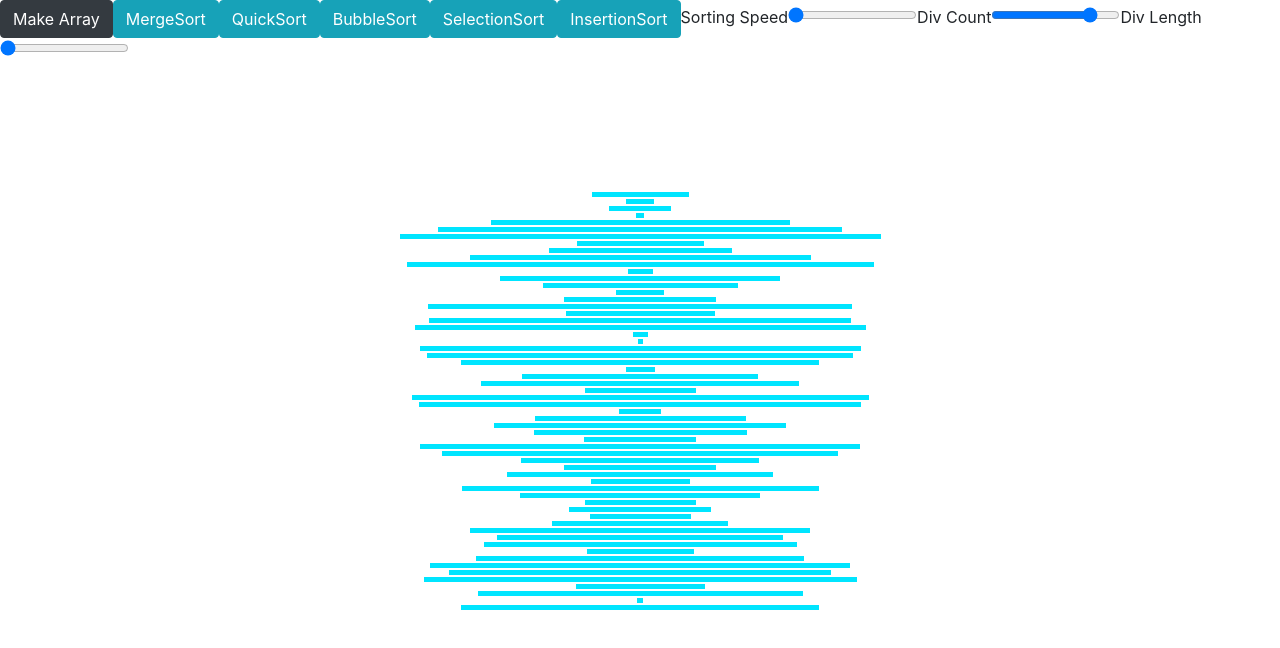
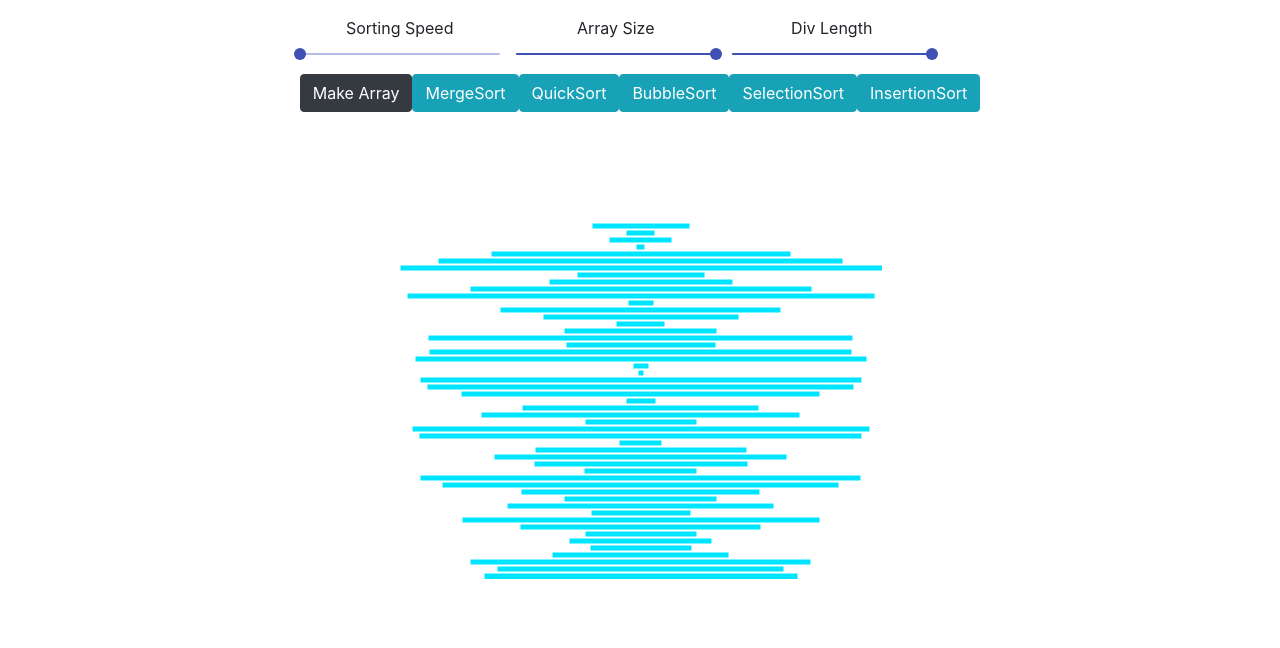
Before and after one commit to ElvisHernandez/AlgoVisualizer, a React (Create React App) app: page / in a window 1280 px wide. Shown: the top 648 px of the page. Built offline with nearby package versions, Linux system fonts and the light colour scheme.

Commit message:
added material ui for slider components

```diff
--- a/package.json
+++ b/package.json
@@ -3,6 +3,7 @@
   "version": "0.1.0",
   "private": true,
   "dependencies": {
+    "@material-ui/core": "^4.9.14",
     "@types/node": "^12.0.0",
     "@types/react": "^16.9.0",
     "@types/react-dom": "^16.9.0",
--- a/src/App.tsx
+++ b/src/App.tsx
@@ -4,7 +4,7 @@ import ArrayElements from "./components/ArrayElements/ArrayElements";
 function App() {
   function computeDivCount(): number {
     const { height } = window.screen;
-    const heightRange = height * 0.7;
+    const heightRange = height * 0.6;
     // divide by 7 because thats approximately how many vertical
     // pixels a single ArrayElement component takes up
     const divRange = Math.floor(heightRange / 7);
--- a/src/components/ArrayElements/ArrayElements.module.css
+++ b/src/components/ArrayElements/ArrayElements.module.css
@@ -1,13 +1,21 @@
+.controls {
+  /* display: flex; */
+  /* align-items: center; */
+}
+
 .bars {
   position: fixed;
+  bottom: 0;
   display: flex;
   flex-direction: row-reverse;
+  /* justify-content: end; */
   align-items: center;
-  height: 100vh;
+  height: 100%;
   transform: rotate(-90deg);
 }
 
 .content {
   display: flex;
   justify-content: center;
+  height: 100%;
 }
--- a/src/components/ArrayElements/ArrayElements.tsx
+++ b/src/components/ArrayElements/ArrayElements.tsx
@@ -49,7 +49,26 @@ const ArrayElements: React.FC<ArrayElementsProps> = ({
 
   return (
     <div data-testid="array-elements" className={styles.content}>
-      <div>
+      <div className={styles.controls}>
+        <div
+          style={{ display: "flex", flexDirection: "row", marginTop: "1rem" }}
+        >
+          <SpeedSlider delay={delay} setDelay={setDelay} />
+          <DivCountSlider
+            makeArray={makeArray}
+            defaultDivCount={defaultDivCount}
+            divLength={divLength}
+            divCount={divCount}
+            setDivCount={setDivCount}
+          />
+          <DivLengthSlider
+            makeArray={makeArray}
+            defaultDivLength={defaultDivLength}
+            divCount={divCount}
+            divLength={divLength}
+            setDivLength={setDivLength}
+          />
+        </div>
         <button
           className="btn btn-dark"
           onClick={() => makeArray(divCount, divLength)}
@@ -62,19 +81,6 @@ const ArrayElements: React.FC<ArrayElementsProps> = ({
         <BubbleSortButton {...sortingProps} name="BubbleSort" />
         <SelectionSortButton {...sortingProps} name="SelectionSort" />
         <InsertionSortButton {...sortingProps} name="InsertionSort" />
-        <SpeedSlider delay={delay} setDelay={setDelay} />
-        <DivCountSlider
-          makeArray={makeArray}
-          defaultDivCount={defaultDivCount}
-          divLength={divLength}
-          setDivCount={setDivCount}
-        />
-        <DivLengthSlider
-          makeArray={makeArray}
-          defaultDivLength={divLength}
-          divCount={divCount}
-          setDivLength={setDivLength}
-        />
       </div>
       <div className={styles.bars}>{sourceArray.map((bar) => bar)}</div>
     </div>
--- a/src/components/DivCountSlider/DivCountSlider.tsx
+++ b/src/components/DivCountSlider/DivCountSlider.tsx
@@ -1,35 +1,48 @@
-import * as React from "react";
+import React from "react";
+import { makeStyles } from "@material-ui/core/styles";
+import Slider from "@material-ui/core/Slider";
 
 export interface DivCountSliderProps {
   makeArray: (divCount: number, divLength: number) => void;
   defaultDivCount: number;
   divLength: number;
+  divCount: number;
   setDivCount: React.Dispatch<React.SetStateAction<number>>;
 }
+
+const useStyles = makeStyles({
+  root: {
+    width: 200,
+    textAlign: "center",
+    marginLeft: "1rem",
+  },
+});
 
 const DivCountSlider: React.FC<DivCountSliderProps> = ({
   makeArray,
   defaultDivCount,
   divLength,
+  divCount,
   setDivCount,
 }) => {
-  function handleChange(e: any) {
-    const { value } = e.target;
-    setDivCount(value);
-    makeArray(value, divLength);
+  const classes = useStyles();
+
+  function handleChange(e: any, newValue: number | number[]) {
+    setDivCount(newValue as number);
+    makeArray(newValue as number, divLength);
   }
 
   return (
-    <>
-      <label htmlFor="div-count-slider">Div Count</label>
-      <input
+    <div className={classes.root}>
+      <p style={{ margin: "0" }}>Array Size</p>
+      <Slider
         id="div-count-slider"
-        type="range"
-        min="10"
+        value={divCount}
+        min={10}
         max={defaultDivCount}
         onChange={handleChange}
       />
-    </>
+    </div>
   );
 };
 
--- a/src/components/DivLengthSlider/DivLengthSlider.tsx
+++ b/src/components/DivLengthSlider/DivLengthSlider.tsx
@@ -1,35 +1,47 @@
 import * as React from "react";
+import { makeStyles } from "@material-ui/core/styles";
+import Slider from "@material-ui/core/Slider";
 
 export interface DivLengthSliderProps {
   makeArray: (divCount: number, divLength: number) => void;
   defaultDivLength: number;
   divCount: number;
+  divLength: number;
   setDivLength: React.Dispatch<React.SetStateAction<number>>;
 }
+
+const useStyles = makeStyles({
+  root: {
+    width: 200,
+    textAlign: "center",
+    marginLeft: "1rem",
+  },
+});
 
 const DivLengthSlider: React.FC<DivLengthSliderProps> = ({
   makeArray,
   defaultDivLength,
   divCount,
+  divLength,
   setDivLength,
 }) => {
-  function handleChange(e: any) {
-    const { value } = e.target;
-    console.log(value);
-    // setDivLength(value);
-    makeArray(divCount, value);
+  const classes = useStyles();
+  function handleChange(e: any, newValue: number | number[]) {
+    // const { value } = e.target;
+    setDivLength(newValue as number);
+    makeArray(divCount, newValue as number);
   }
 
   return (
-    <>
-      <label htmlFor="div-length-slider">Div Length</label>
-      <input
-        type="range"
-        min="100"
+    <div className={classes.root}>
+      <p style={{ margin: "0" }}>Div Length</p>
+      <Slider
+        value={divLength}
+        min={100}
         max={defaultDivLength}
         onChange={handleChange}
       />
-    </>
+    </div>
   );
 };
 
--- a/src/components/SpeedSlider/SpeedSlider.tsx
+++ b/src/components/SpeedSlider/SpeedSlider.tsx
@@ -1,27 +1,29 @@
 import * as React from "react";
+import { makeStyles } from "@material-ui/core/styles";
+import Slider from "@material-ui/core/Slider";
 
 export interface SpeedSliderProps {
   delay: number;
   setDelay: React.Dispatch<React.SetStateAction<number>>;
 }
 
+const useStyles = makeStyles({
+  root: {
+    width: 200,
+    textAlign: "center",
+  },
+});
+
 const SpeedSlider: React.FC<SpeedSliderProps> = ({ delay, setDelay }) => {
-  function handleChange(e: React.FormEvent<HTMLInputElement>): void {
-    setDelay(+e.currentTarget.value);
+  const classes = useStyles();
+  function handleChange(e: any, newValue: number | number[]): void {
+    setDelay(newValue as number);
   }
   return (
-    <>
-      <label htmlFor="speed-slider">Sorting Speed</label>
-      <input
-        id="speed-slider"
-        className="custom-range"
-        type="range"
-        min="0.001"
-        max="100"
-        value={delay}
-        onChange={handleChange}
-      />
-    </>
+    <div className={classes.root}>
+      <p style={{ margin: "0" }}>Sorting Speed</p>
+      <Slider value={delay} min={0.001} max={100} onChange={handleChange} />
+    </div>
   );
 };
 
```
Also changed, not shown: 2 other files (tests, documents, lock files or other folders).
